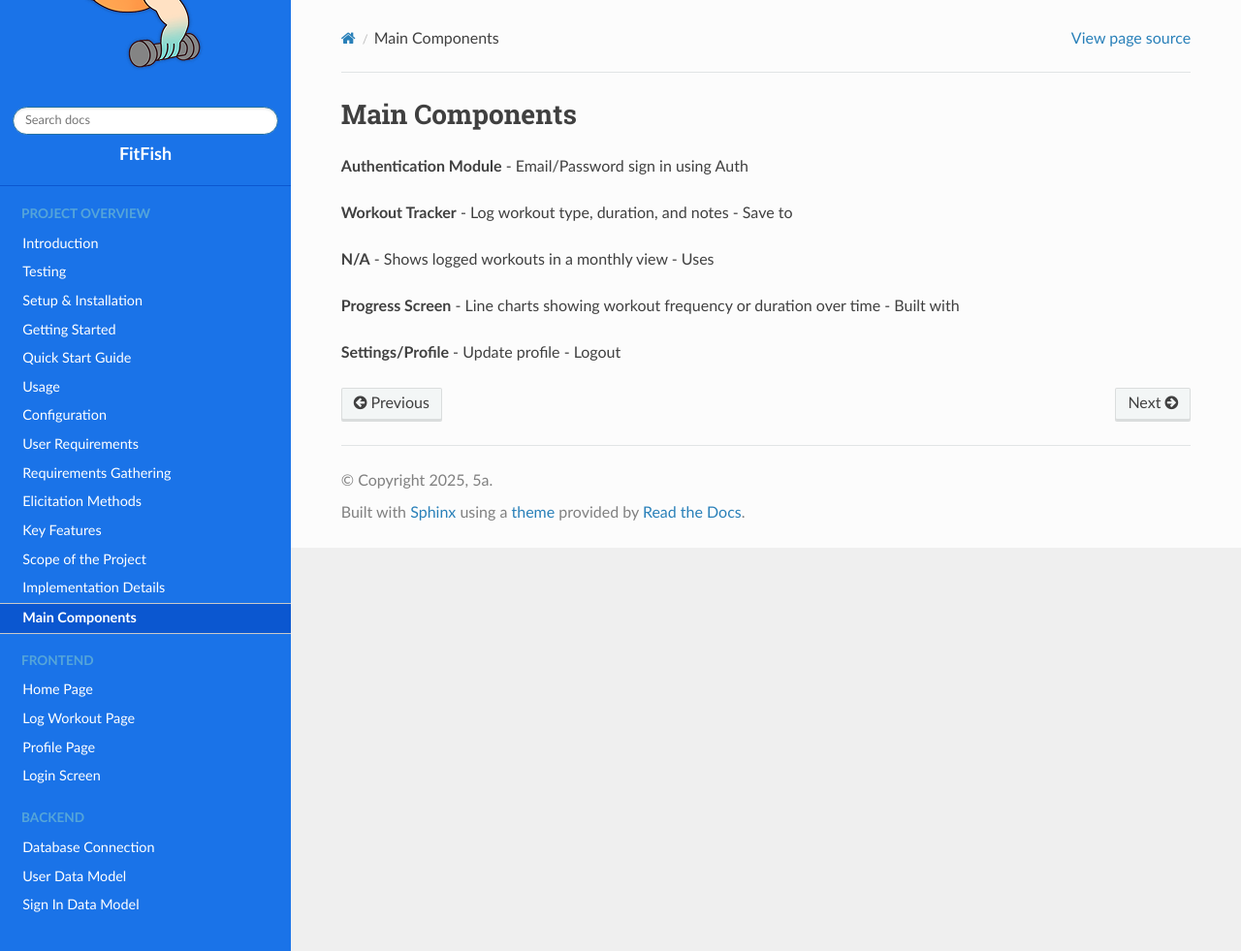
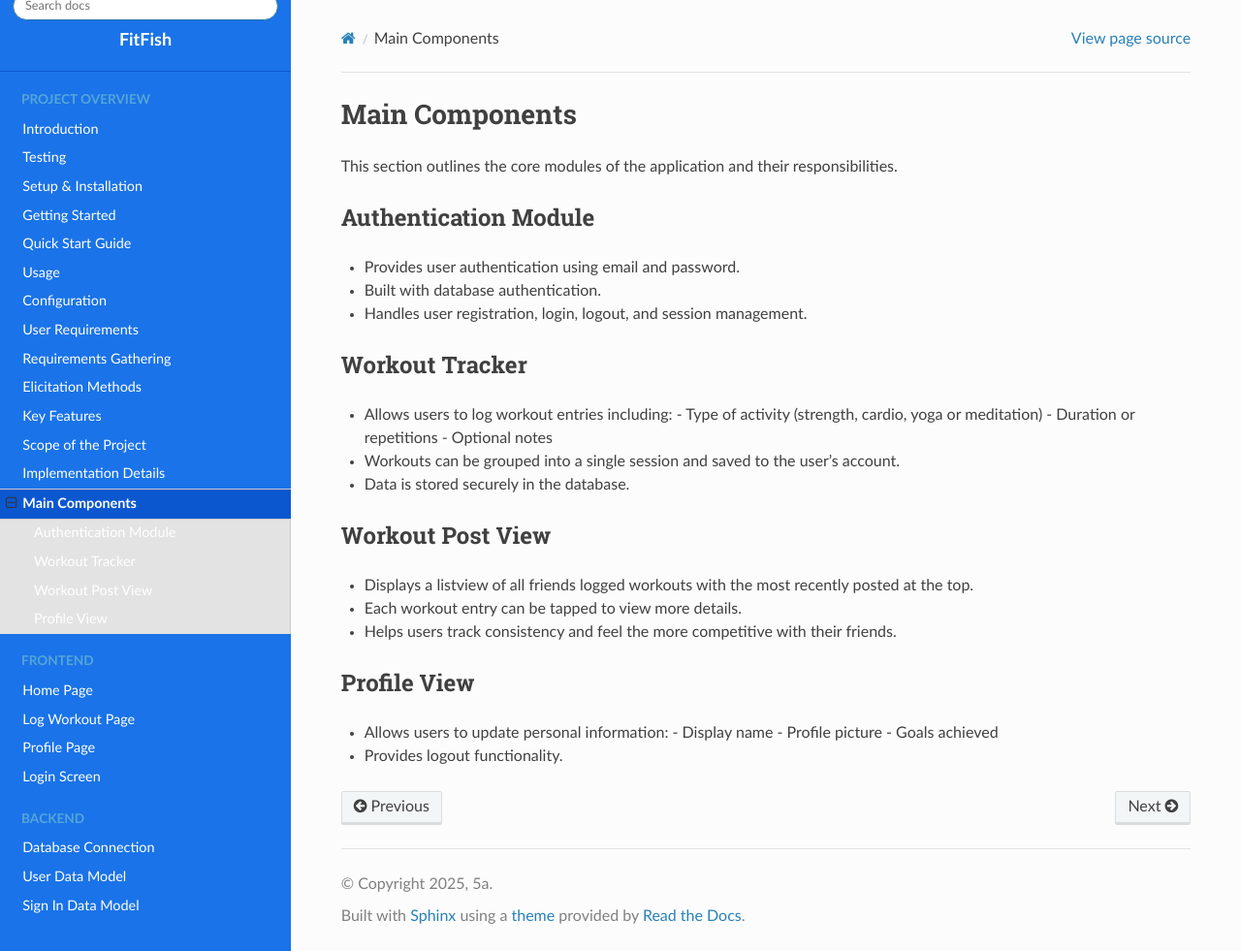
Before and after one commit to 5a-Fitness-App/5a-Code-Documentation, a Sphinx documentation site: the page built from docs/source/overview/components.rst, in a window 1280 px wide and 981 px high. Shown: the whole window at 97% size. Built offline with Sphinx 7.4.7 and the Read the Docs theme 3.1.0, drawn with Linux system fonts in a browser that asks for light colours.

Commit message:
Update components.rst

```diff
--- a/docs/source/overview/components.rst
+++ b/docs/source/overview/components.rst
@@ -1,21 +1,33 @@
 Main Components
-================
+===============
 
-**Authentication Module**
-- Email/Password sign in using  Auth
+This section outlines the core modules of the application and their responsibilities.
 
-**Workout Tracker**
-- Log workout type, duration, and notes
-- Save to
+Authentication Module
+----------------------
+- Provides user authentication using email and password.
+- Built with database authentication.
+- Handles user registration, login, logout, and session management.
 
-**N/A**
-- Shows logged workouts in a monthly view
-- Uses
+Workout Tracker
+---------------
+- Allows users to log workout entries including:
+  - Type of activity (strength, cardio, yoga or meditation)
+  - Duration or repetitions
+  - Optional notes
+- Workouts can be grouped into a single session and saved to the user’s account.
+- Data is stored securely in the database.
 
-**Progress Screen**
-- Line charts showing workout frequency or duration over time
-- Built with
+Workout Post View
+----------------------
+- Displays a listview of all friends logged workouts with the most recently posted at the top.
+- Each workout entry can be tapped to view more details.
+- Helps users track consistency and feel the more competitive with their friends.
 
-**Settings/Profile**
-- Update profile
-- Logout
+Profile View
+-------------------
+- Allows users to update personal information:
+  - Display name
+  - Profile picture
+  - Goals achieved
+- Provides logout functionality.
```
